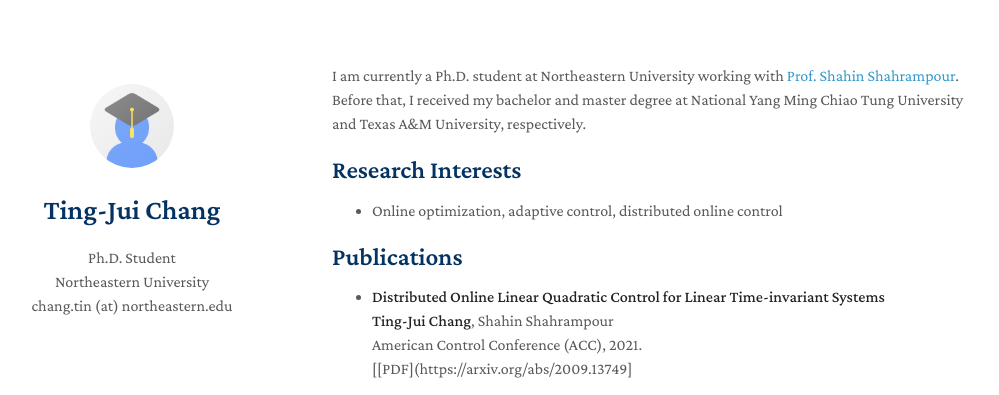
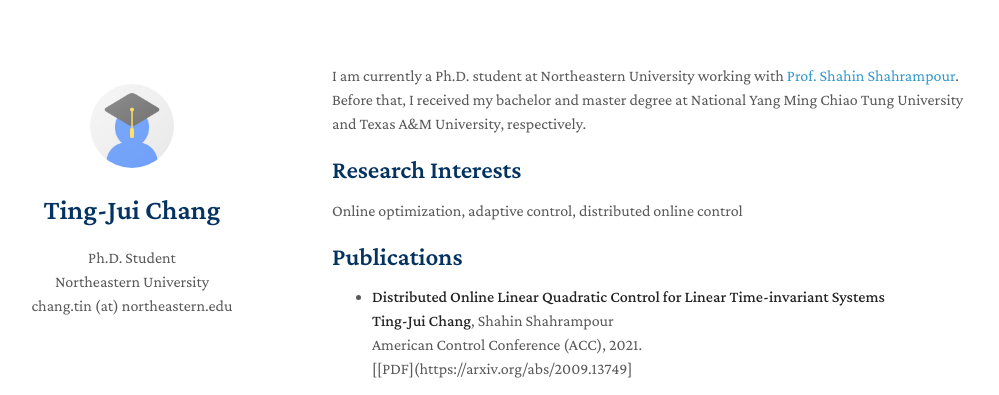
Before and after one commit to tingjui/MyWeb, a Jekyll site: the page built from index.md, in a window 1280 px wide. Shown: the top 395 px of the page, without its empty margins (138-1137 px from the left). Built offline with Jekyll 4.4.1, drawn with Linux system fonts in a browser that asks for light colours; nearby versions of some CDN libraries; a style sheet for code colours, icons or effects is not loaded.

```diff
--- a/index.md
+++ b/index.md
@@ -6,7 +6,7 @@ I am currently a Ph.D. student at Northeastern University working with [Prof. Sh
 
 ## Research Interests
 
-- Online optimization, adaptive control, distributed online control
+Online optimization, adaptive control, distributed online control
 
 
 ## Publications
```
